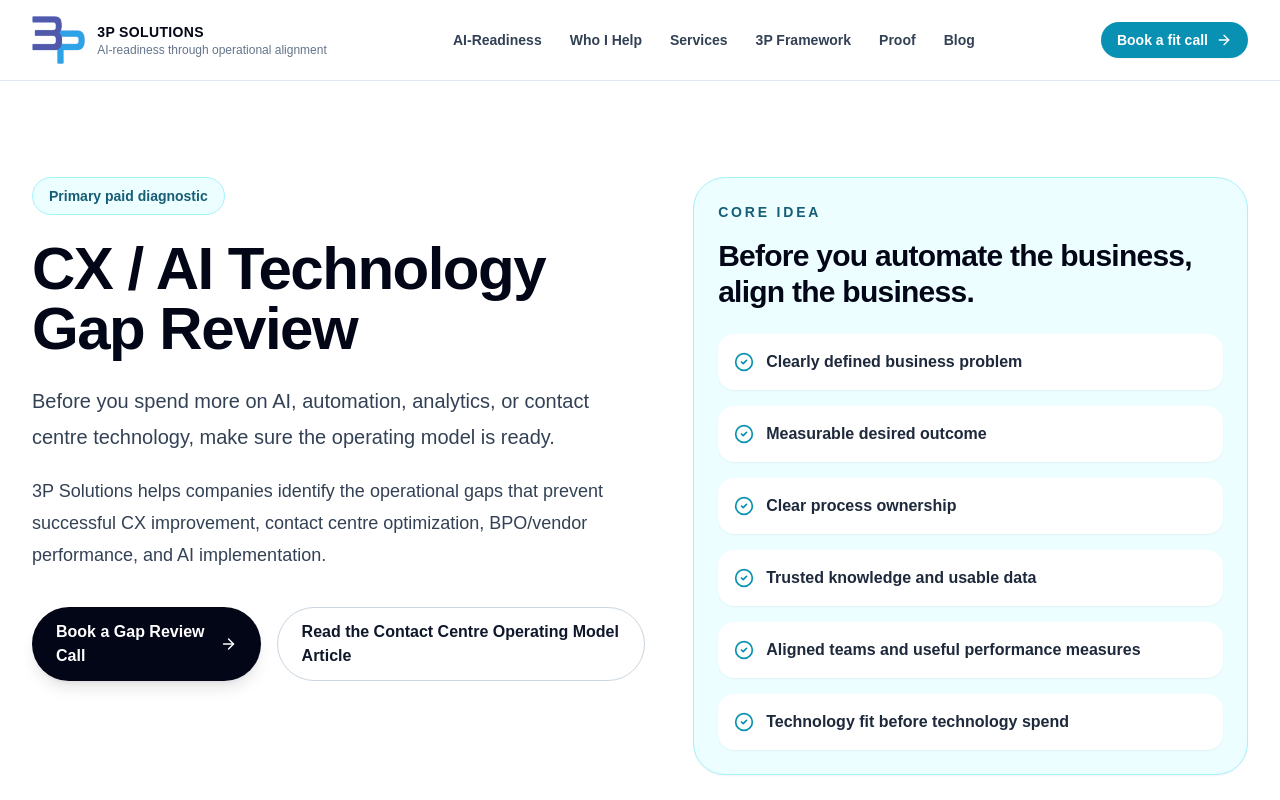
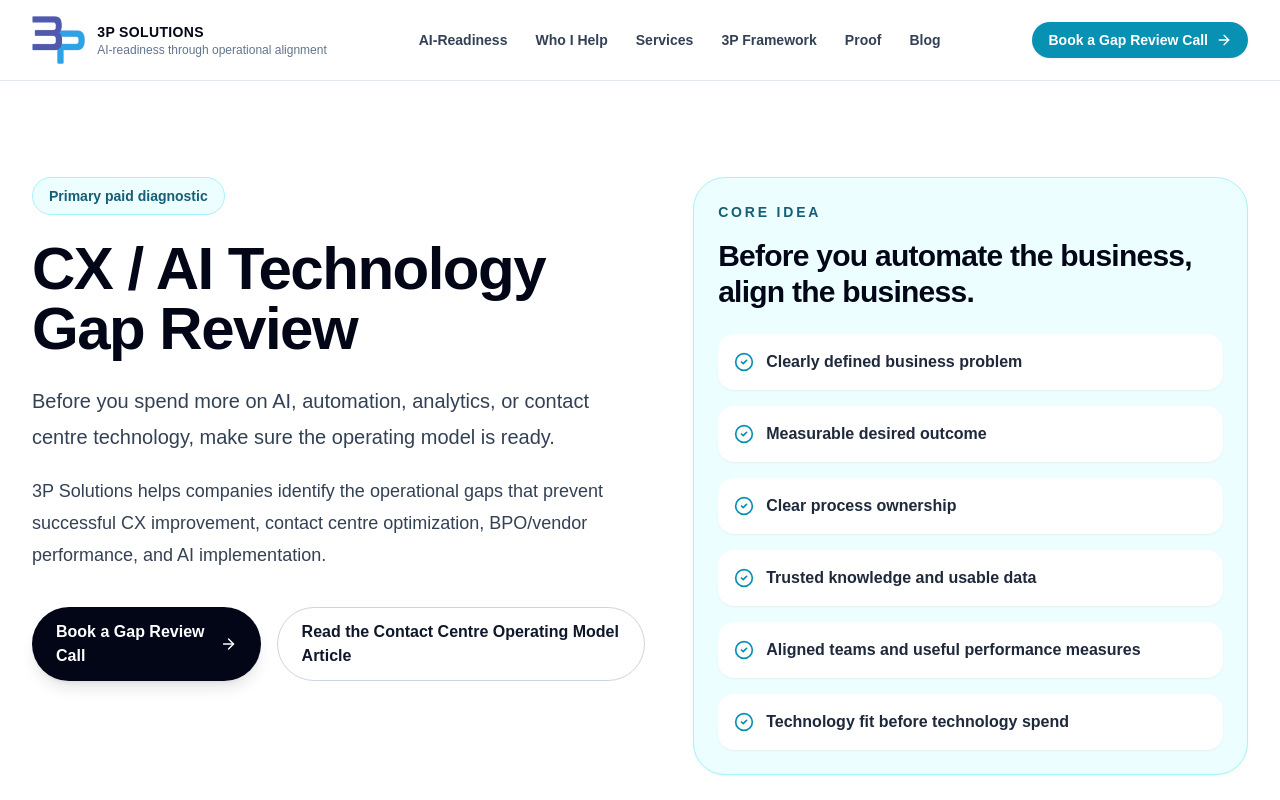
Before and after one commit to brent-prog/3pwebsite, a Next.js app: page /cx-ai-technology-gap-review in a window 1280 px wide. Shown: the top 800 px of the page. Built offline with nearby package versions, Linux system fonts and the light colour scheme.

Commit message:
Link header CTA to gap review page

```diff
--- a/app/components/SiteHeader.tsx
+++ b/app/components/SiteHeader.tsx
@@ -51,12 +51,10 @@ export default function SiteHeader() {
         </nav>
 
         <a
-          href="https://calendly.com/brent3p/30min"
-          target="_blank"
-          rel="noopener noreferrer"
+          href="/cx-ai-technology-gap-review"
           className="hidden items-center gap-2 rounded-full bg-cyan-600 px-4 py-2 text-sm font-bold text-white shadow-sm transition hover:bg-cyan-700 sm:inline-flex"
         >
-          Book a fit call <ArrowRight className="h-4 w-4" />
+          Book a Gap Review Call <ArrowRight className="h-4 w-4" />
         </a>
 
         <button
@@ -140,13 +138,11 @@ export default function SiteHeader() {
               PRAISE
             </a>
             <a
-              href="https://calendly.com/brent3p/30min"
-              target="_blank"
-              rel="noopener noreferrer"
+              href="/cx-ai-technology-gap-review"
               onClick={closeMobileMenu}
               className="mt-2 inline-flex items-center justify-center gap-2 rounded-full bg-cyan-600 px-5 py-3 text-white transition hover:bg-cyan-700"
             >
-              Book a fit call <ArrowRight className="h-4 w-4" />
+              Book a Gap Review Call <ArrowRight className="h-4 w-4" />
             </a>
           </div>
         </nav>
```
